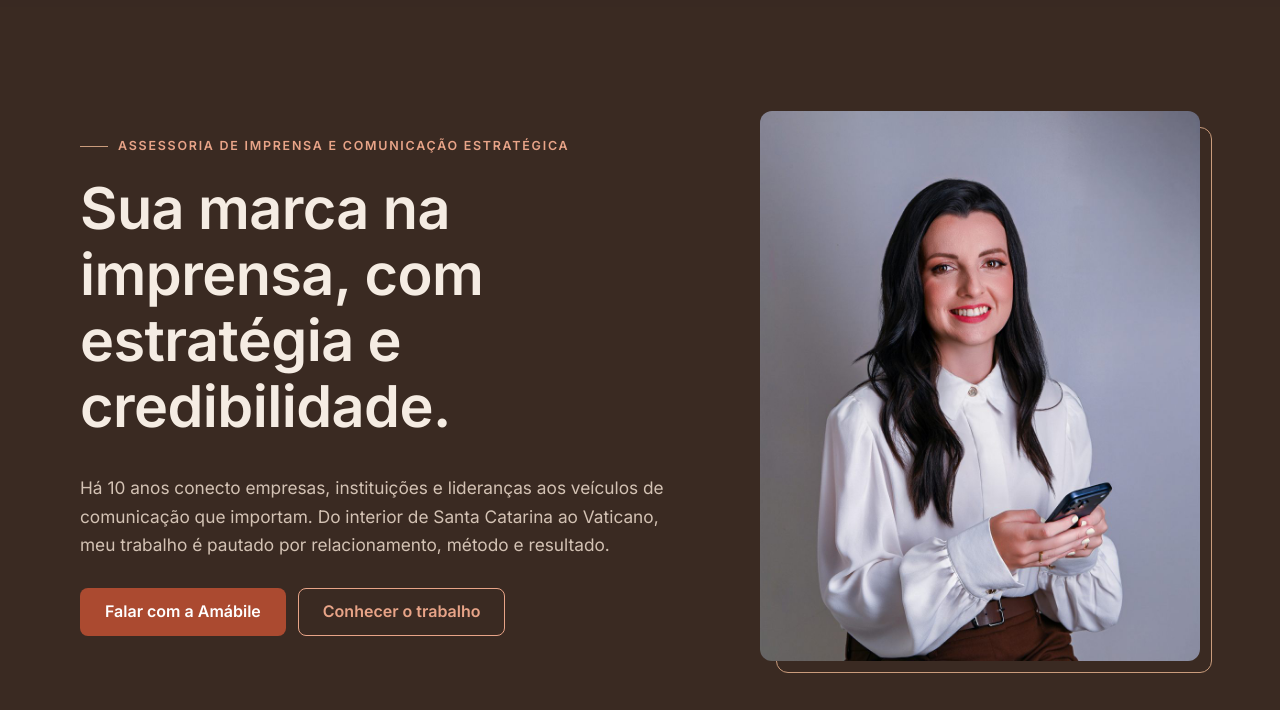
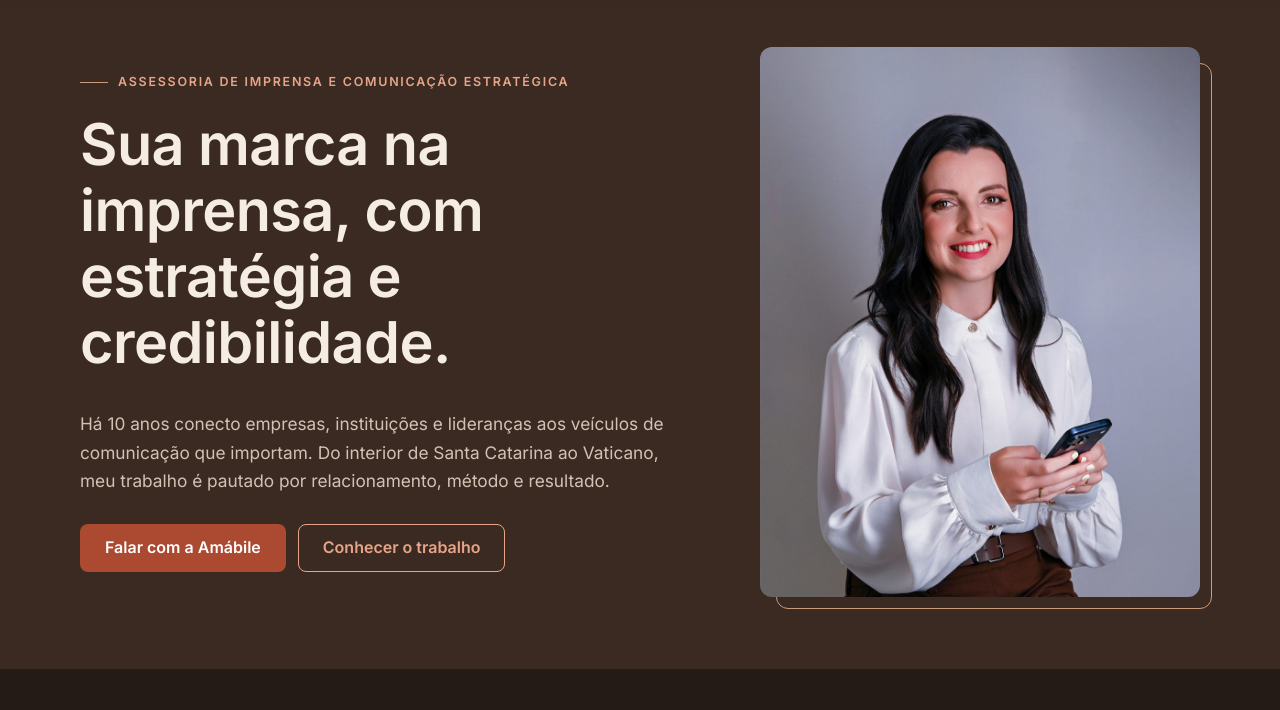
Before and after one commit to brunaribeirosocialmedia-glitch/amabile-correa, a plain HTML site: page index.html in a window 1280 px wide. Shown: the part 61-771 px from the top of the page. Drawn offline with Linux system fonts and the light colour scheme; a web font is replaced by a local one.

Commit message:
Capa começa mais para cima e a foto se ajusta à altura da tela
Co-Authored-By: Claude Opus 5.5 <noreply@anthropic.com>

```diff
--- a/styles.css
+++ b/styles.css
@@ -153,7 +153,7 @@ p { margin: 0 0 1em; }
 .img-slot span::before { content: "Imagem"; display: block; font-size: .7rem; letter-spacing: .14em; text-transform: uppercase; color: var(--acento); margin-bottom: 6px; }
 
 /* ---------- Hero ---------- */
-.hero { padding: calc(var(--nav-h) + 72px) 0 56px; }
+.hero { padding: calc(var(--nav-h) + 40px) 0 56px; }
 .hero__grid { display: grid; gap: 40px; }
 .eyebrow {
   color: var(--acento); font-size: .78rem; font-weight: 600;
@@ -170,9 +170,10 @@ p { margin: 0 0 1em; }
 }
 
 @media (min-width: 860px) {
-  .hero { padding: calc(var(--nav-h) + 104px) 0 96px; }
+  .hero { padding: calc(var(--nav-h) + 40px) 0 72px; }
   .hero__grid { grid-template-columns: 1.15fr .85fr; align-items: center; gap: 64px; }
-  .hero__media { max-width: 440px; justify-self: end; }
+  /* a foto se ajusta à altura da tela para aparecer inteira assim que o site abre */
+  .hero__media { width: min(440px, calc((100vh - var(--nav-h) - 80px) * .8)); width: min(440px, calc((100svh - var(--nav-h) - 80px) * .8)); justify-self: end; }
 }
 
 /* ---------- Faixa de credibilidade ---------- */
```
